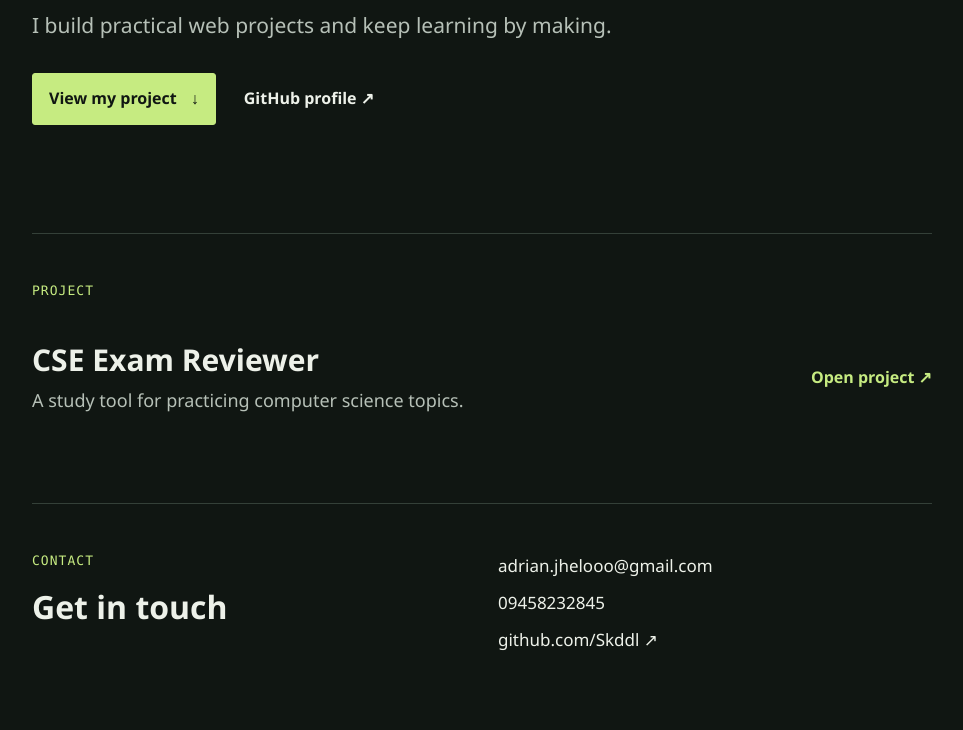
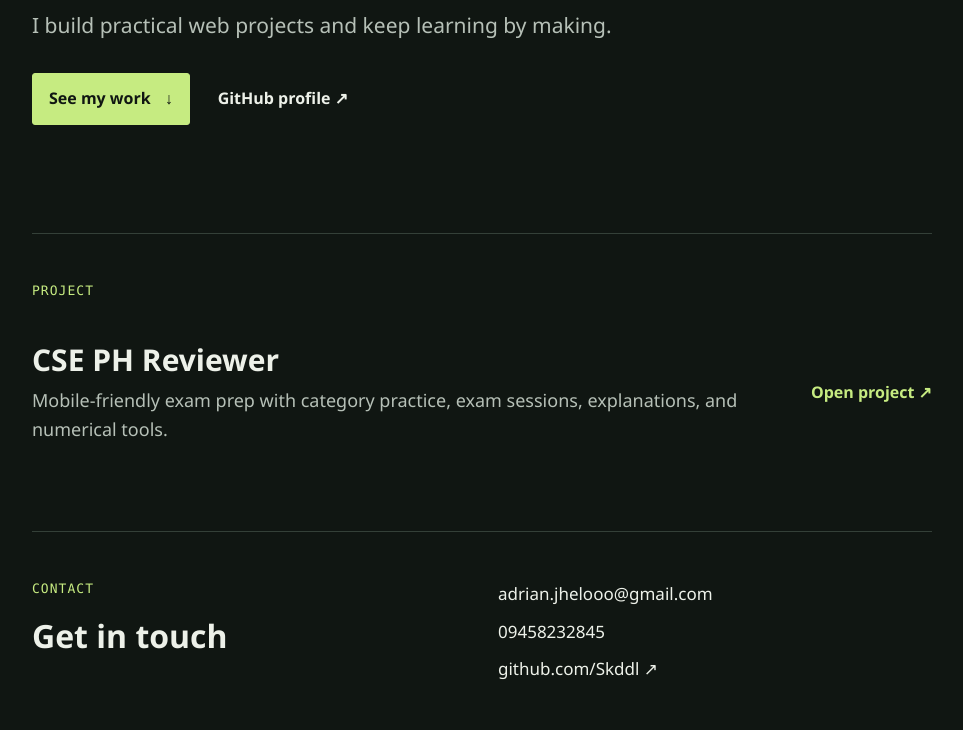
Before and after one commit to Skddl/Skddl.github.io, a plain HTML site: page site/index.html in a window 1280 px wide. Shown: the part 407-1137 px from the top of the page, without its empty margins (158-1121 px from the left). Drawn offline with Linux system fonts and the light colour scheme.

Commit message:
Polish portfolio motion and project copy

```diff
--- a/site/index.html
+++ b/site/index.html
@@ -23,27 +23,27 @@
 
     <main id="main">
       <section class="hero section-wrap" id="top">
-        <p class="eyebrow">BSIT GRADUATE</p>
+        <p class="eyebrow hero-eyebrow"><span class="status-dot" aria-hidden="true"></span>BSIT GRADUATE</p>
         <h1>Adrian Jhelo<br><span>Dimapilis Negre</span></h1>
         <p class="intro">I build practical web projects and keep learning by making.</p>
         <div class="hero-links">
-          <a class="button" href="#project">View my project <span aria-hidden="true">↓</span></a>
+          <a class="button" href="#project">See my work <span aria-hidden="true">↓</span></a>
           <a class="text-link" href="https://github.com/Skddl" target="_blank" rel="noopener noreferrer">GitHub profile ↗</a>
         </div>
       </section>
 
-      <section class="section-wrap project-section" id="project">
+      <section class="section-wrap project-section" id="project" data-reveal>
         <p class="eyebrow">PROJECT</p>
         <article class="project-card">
           <div>
-            <h2>CSE Exam Reviewer</h2>
-            <p>A study tool for practicing computer science topics.</p>
+            <h2>CSE PH Reviewer</h2>
+            <p>Mobile-friendly exam prep with category practice, exam sessions, explanations, and numerical tools.</p>
           </div>
           <a class="text-link" href="https://cscjhelo.netlify.app/" target="_blank" rel="noopener noreferrer">Open project ↗</a>
         </article>
       </section>
 
-      <section class="section-wrap contact-section" id="contact">
+      <section class="section-wrap contact-section" id="contact" data-reveal>
         <div>
           <p class="eyebrow">CONTACT</p>
           <h2>Get in touch</h2>
```
